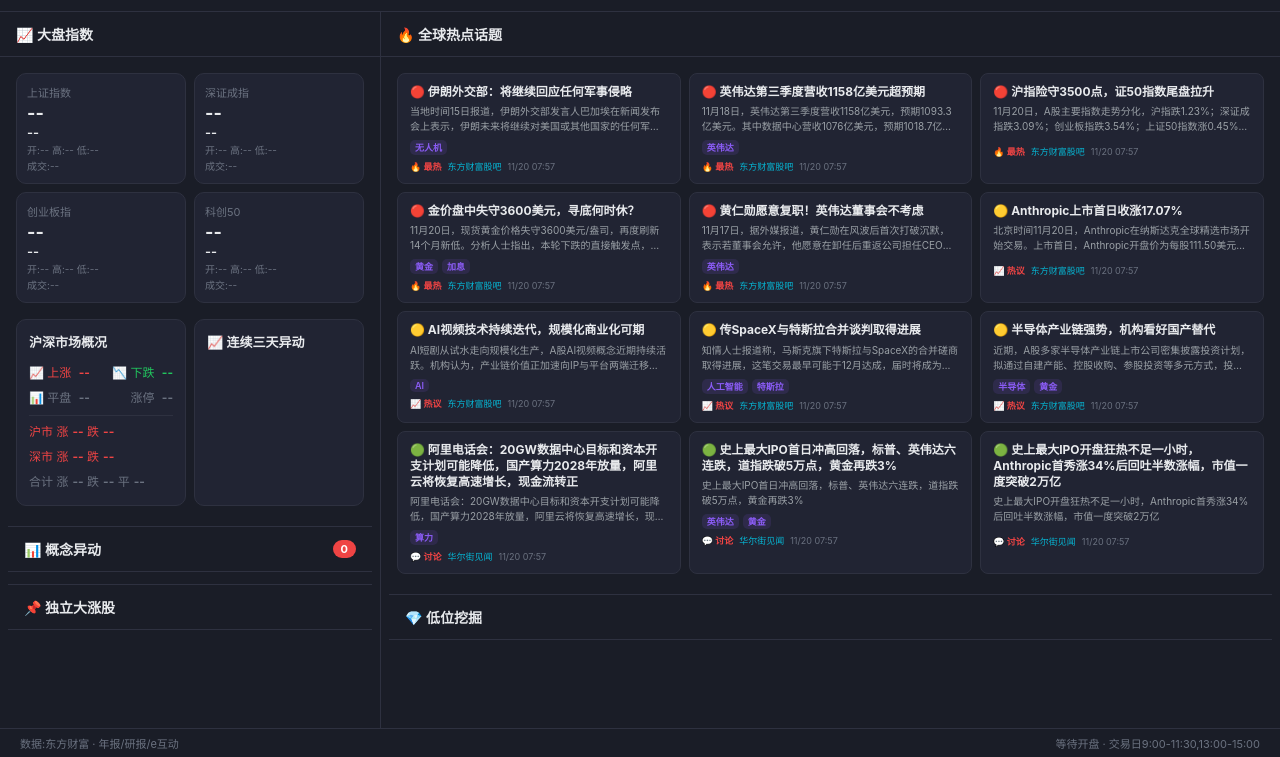
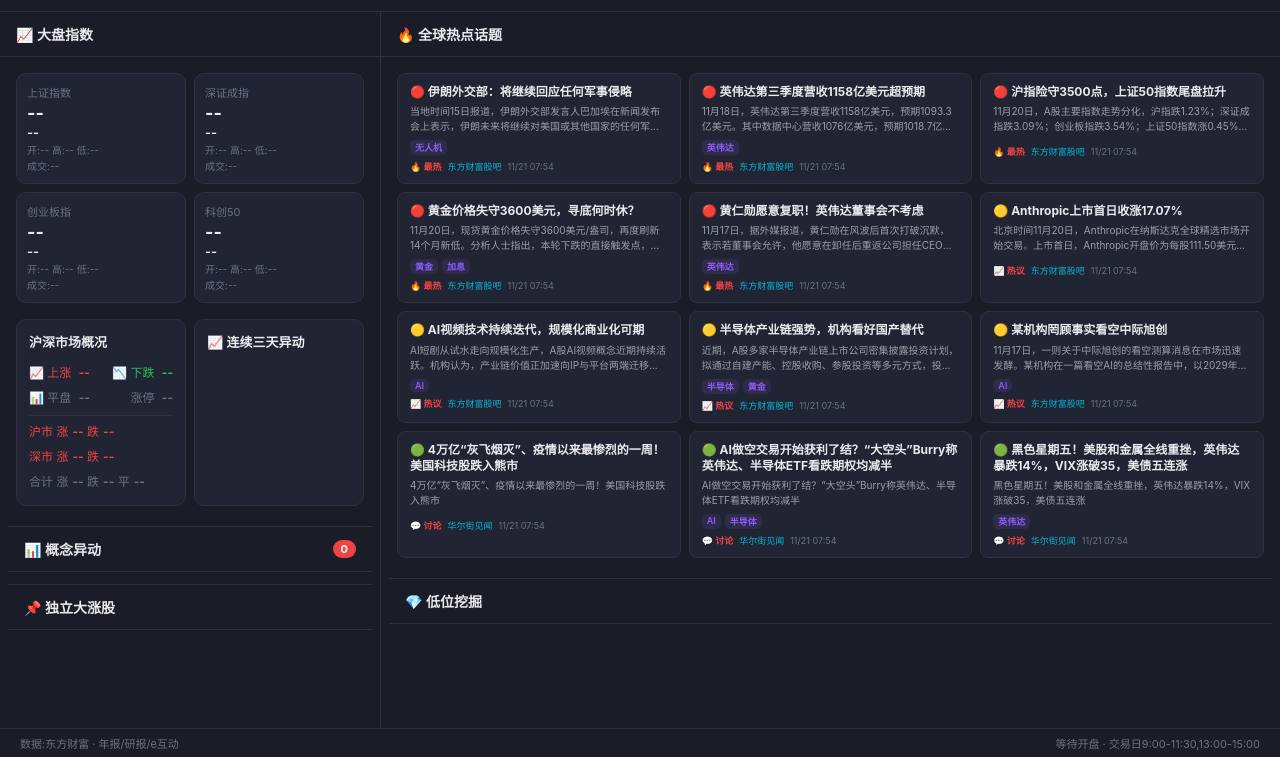
Before and after one commit to yyhhr11/upgraded-doodle, a plain HTML site: page index.html in a window 1280 px wide. Shown: the part 43-800 px from the top of the page. Drawn offline with Linux system fonts and the light colour scheme; no server answers.

Commit message:
auto: 更新热门话题 2026-11-21

```diff
--- a/index.html
+++ b/index.html
@@ -3554,21 +3554,21 @@ function isTrading(){
 function renderAlerts(){const el=document.getElementById('alerts-list');document.getElementById('ab').textContent=S.alerts.length;if(!S.alerts.length){if(el)el.innerHTML='<div class="emp"><div class="ei">👀</div><p>暂无显著异动</p></div>';return}if(el)el.innerHTML=S.alerts.map(a=>{const tops=a.topStocks||[];const cid='mine-'+a.name.replace(/[^a-zA-Z0-9\u4e00-\u9fff]/g,'');return'<div class="acard '+(a.lv==='strong'?'s':a.lv==='medium'?'m':'w')+'" onclick="document.getElementById(&quot;'+cid+'&quot;).scrollIntoView({behavior:&quot;smooth&quot;,block:&quot;start&quot;})"><div class="bn">'+(a.lv==='strong'?'🔴':a.lv==='medium'?'🟡':'🟢')+' '+a.name+'</div><div class="st"><span>涨幅 <span class="sv up">+'+a.change_pct.toFixed(1)+'%</span></span><span>涨停 <span class="sv">'+a.limit_up+'</span>只</span><span>成分 <span class="sv">'+a.total+'</span>只</span><span>得分 <span class="sv">'+a.score+'</span></span></div>'+(a.catalyst?'<div class="reason">'+a.catalyst+'</div>':'')+(tops.length?'<div style="font-size:11px;color:var(--t2);margin-top:6px;line-height:1.6">🔥 领涨：'+tops.map(s=>'<span style="color:'+(s.ch>=9.5?'var(--r)':'var(--t)')+';font-weight:600">'+s.n+'</span><span style="color:'+(s.ch>=0?'var(--r)':'var(--g)')+'">'+(s.ch>=0?'+':'')+s.ch.toFixed(1)+'%</span>').join(' | ')+'</div>':'')+'<div class="ts">'+a.time+'</div></div>'}).join('');}
 
 // ===== 全球热点话题（每日更新） =====
-// 更新日期：2026-11-20
+// 更新日期：2026-11-21
 // 数据来源：东方财富股吧 + 华尔街见闻热门
 const HOT_TOPICS=[
-  {title:'🔴 伊朗外交部：将继续回应任何军事侵略',summary:'当地时间15日报道，伊朗外交部发言人巴加埃在新闻发布会上表示，伊朗未来将继续对美国或其他国家的任何军事侵略予以回应。报道称，伊朗伊斯兰革命卫队15日称对位于巴林的美军基地发动无人机袭击，此举被指进一步加剧了德黑兰与华盛顿之间和平谈判的不确定性，并引发外界对局势升级的担忧。',tags:['无人机'],hot:'🔥 最热',source:'东方财富股吧',time:'11/20 07:57'},
-  {title:'🔴 英伟达第三季度营收1158亿美元超预期',summary:'11月18日，英伟达第三季度营收1158亿美元，预期1093.3亿美元。其中数据中心营收1076亿美元，预期1018.7亿美元。调整后毛利率74.9%。英伟达预计第四季度营收1274亿至1326亿美元，预期1252.5亿美元。',tags:['英伟达'],hot:'🔥 最热',source:'东方财富股吧',time:'11/20 07:57'},
-  {title:'🔴 沪指险守3500点，证50指数尾盘拉升',summary:'11月20日，A股主要指数走势分化，沪指跌1.23%；深证成指跌3.09%；创业板指跌3.54%；上证50指数涨0.45%，收报2785.92点。沪深京三市成交额1.43万亿，较昨日放量1165亿。',tags:[],hot:'🔥 最热',source:'东方财富股吧',time:'11/20 07:57'},
-  {title:'🔴 金价盘中失守3600美元，寻底何时休？',summary:'11月20日，现货黄金价格失守3600美元/盎司，再度刷新14个月新低。分析人士指出，本轮下跌的直接触发点，是美联储官员的鹰派表态。圣路易斯联储主席穆萨莱姆近日表示，为推动通胀回归2%目标，美联储可能需要在2027年春季前多次加息。',tags:['黄金','加息'],hot:'🔥 最热',source:'东方财富股吧',time:'11/20 07:57'},
-  {title:'🔴 黄仁勋愿意复职！英伟达董事会不考虑',summary:'11月17日，据外媒报道，黄仁勋在风波后首次打破沉默，表示若董事会允许，他愿意在卸任后重返公司担任CEO。英伟达财报会上董事会主席哈维·琼斯明确表示，董事会无意让黄仁勋回归CEO岗位。',tags:['英伟达'],hot:'🔥 最热',source:'东方财富股吧',time:'11/20 07:57'},
-  {title:'🟡 Anthropic上市首日收涨17.07%',summary:'北京时间11月20日，Anthropic在纳斯达克全球精选市场开始交易。上市首日，Anthropic开盘价为每股111.50美元，随后迅速攀升至每股115美元的高点，较发行价上涨38.6%。然而，从当地时间11时50分左右开始，Anthropic股价开启跳水模式，到收盘时涨幅大幅收窄至17.07%。',tags:[],hot:'📈 热议',source:'东方财富股吧',time:'11/20 07:57'},
-  {title:'🟡 AI视频技术持续迭代，规模化商业化可期',summary:'AI短剧从试水走向规模化生产，A股AI视频概念近期持续活跃。机构认为，产业链价值正加速向IP与平台两端迁移。伴随AI视频生成技术持续迭代，AI短剧、AI漫剧正从早期的技术尝试逐步走向规模化生产，AI影视的内容形态也从短剧、漫剧向中长剧、电影及互动影游等方向拓展。',tags:['AI'],hot:'📈 热议',source:'东方财富股吧',time:'11/20 07:57'},
-  {title:'🟡 传SpaceX与特斯拉合并谈判取得进展',summary:'知情人士报道称，马斯克旗下特斯拉与SpaceX的合并磋商取得进展，这笔交易最早可能于12月达成，届时将成为史上规模最大的并购案。两家公司董事会及顾问正在讨论合并条款、合并后实体的治理结构等事宜，其共同愿景是充分利用人工智能技术。',tags:['人工智能','特斯拉'],hot:'📈 热议',source:'东方财富股吧',time:'11/20 07:57'},
-  {title:'🟡 半导体产业链强势，机构看好国产替代',summary:'近期，A股多家半导体产业链上市公司密集披露投资计划，拟通过自建产能、控股收购、参股投资等多元方式，投向半导体设备、材料、芯片制造及测试等环节，加快补链强链。机构指出，在下游、技术、政策和资本四大动能共振下，国产半导体产业链迎来黄金发展周期。',tags:['半导体','黄金'],hot:'📈 热议',source:'东方财富股吧',time:'11/20 07:57'},
-  {title:'🟢 阿里电话会：20GW数据中心目标和资本开支计划可能降低，国产算力2028年放量，阿里云将恢复高速增长，现金流转正',summary:'阿里电话会：20GW数据中心目标和资本开支计划可能降低，国产算力2028年放量，阿里云将恢复高速增长，现金流转正',tags:['算力'],hot:'💬 讨论',source:'华尔街见闻',time:'11/20 07:57'},
-  {title:'🟢 史上最大IPO首日冲高回落，标普、英伟达六连跌，道指跌破5万点，黄金再跌3%',summary:'史上最大IPO首日冲高回落，标普、英伟达六连跌，道指跌破5万点，黄金再跌3%',tags:['英伟达','黄金'],hot:'💬 讨论',source:'华尔街见闻',time:'11/20 07:57'},
-  {title:'🟢 史上最大IPO开盘狂热不足一小时，Anthropic首秀涨34%后回吐半数涨幅，市值一度突破2万亿',summary:'史上最大IPO开盘狂热不足一小时，Anthropic首秀涨34%后回吐半数涨幅，市值一度突破2万亿',tags:[],hot:'💬 讨论',source:'华尔街见闻',time:'11/20 07:57'}
+  {title:'🔴 伊朗外交部：将继续回应任何军事侵略',summary:'当地时间15日报道，伊朗外交部发言人巴加埃在新闻发布会上表示，伊朗未来将继续对美国或其他国家的任何军事侵略予以回应。报道称，伊朗伊斯兰革命卫队15日称对位于巴林的美军基地发动无人机袭击，此举被指进一步加剧了德黑兰与华盛顿之间和平谈判的不确定性，并引发外界对局势升级的担忧。',tags:['无人机'],hot:'🔥 最热',source:'东方财富股吧',time:'11/21 07:54'},
+  {title:'🔴 英伟达第三季度营收1158亿美元超预期',summary:'11月18日，英伟达第三季度营收1158亿美元，预期1093.3亿美元。其中数据中心营收1076亿美元，预期1018.7亿美元。调整后毛利率74.9%。英伟达预计第四季度营收1274亿至1326亿美元，预期1252.5亿美元。',tags:['英伟达'],hot:'🔥 最热',source:'东方财富股吧',time:'11/21 07:54'},
+  {title:'🔴 沪指险守3500点，上证50指数尾盘拉升',summary:'11月20日，A股主要指数走势分化，沪指跌1.23%；深证成指跌3.09%；创业板指跌3.54%；上证50指数涨0.45%，收报2785.92点。沪深京三市成交额1.43万亿，较昨日放量1165亿。',tags:[],hot:'🔥 最热',source:'东方财富股吧',time:'11/21 07:54'},
+  {title:'🔴 黄金价格失守3600美元，寻底何时休？',summary:'11月20日，现货黄金价格失守3600美元/盎司，再度刷新14个月新低。分析人士指出，本轮下跌的直接触发点，是美联储官员的鹰派表态。圣路易斯联储主席穆萨莱姆近日表示，为推动通胀回归2%目标，美联储可能需要在2027年春季前多次加息。',tags:['黄金','加息'],hot:'🔥 最热',source:'东方财富股吧',time:'11/21 07:54'},
+  {title:'🔴 黄仁勋愿意复职！英伟达董事会不考虑',summary:'11月17日，据外媒报道，黄仁勋在风波后首次打破沉默，表示若董事会允许，他愿意在卸任后重返公司担任CEO。英伟达财报会上董事会主席哈维·琼斯明确表示，董事会无意让黄仁勋回归CEO岗位。',tags:['英伟达'],hot:'🔥 最热',source:'东方财富股吧',time:'11/21 07:54'},
+  {title:'🟡 Anthropic上市首日收涨17.07%',summary:'北京时间11月20日，Anthropic在纳斯达克全球精选市场开始交易。上市首日，Anthropic开盘价为每股111.50美元，随后迅速攀升至每股115美元的高点，较发行价上涨38.6%。然而，从当地时间11时50分左右开始，Anthropic股价开启跳水模式，到收盘时涨幅大幅收窄至17.07%。',tags:[],hot:'📈 热议',source:'东方财富股吧',time:'11/21 07:54'},
+  {title:'🟡 AI视频技术持续迭代，规模化商业化可期',summary:'AI短剧从试水走向规模化生产，A股AI视频概念近期持续活跃。机构认为，产业链价值正加速向IP与平台两端迁移。伴随AI视频生成技术持续迭代，AI短剧、AI漫剧正从早期的技术尝试逐步走向规模化生产，AI影视的内容形态也从短剧、漫剧向中长剧、电影及互动影游等方向拓展。',tags:['AI'],hot:'📈 热议',source:'东方财富股吧',time:'11/21 07:54'},
+  {title:'🟡 半导体产业链强势，机构看好国产替代',summary:'近期，A股多家半导体产业链上市公司密集披露投资计划，拟通过自建产能、控股收购、参股投资等多元方式，投向半导体设备、材料、芯片制造及测试等环节，加快补链强链。机构指出，在下游、技术、政策和资本四大动能共振下，国产半导体产业链迎来黄金发展周期。',tags:['半导体','黄金'],hot:'📈 热议',source:'东方财富股吧',time:'11/21 07:54'},
+  {title:'🟡 某机构罔顾事实看空中际旭创',summary:'11月17日，一则关于中际旭创的看空测算消息在市场迅速发酵。某机构在一篇看空AI的总结性报告中，以2029年AI资本开支8000亿美元为测算基准，叠加15%利润率等假设，测算出中际旭创2029年净利润约300亿元，进而得出其“稳态估值”仅在3000亿至4500亿元之间的结论。',tags:['AI'],hot:'📈 热议',source:'东方财富股吧',time:'11/21 07:54'},
+  {title:'🟢 4万亿“灰飞烟灭”、疫情以来最惨烈的一周！美国科技股跌入熊市',summary:'4万亿“灰飞烟灭”、疫情以来最惨烈的一周！美国科技股跌入熊市',tags:[],hot:'💬 讨论',source:'华尔街见闻',time:'11/21 07:54'},
+  {title:'🟢 AI做空交易开始获利了结？“大空头”Burry称英伟达、半导体ETF看跌期权均减半',summary:'AI做空交易开始获利了结？“大空头”Burry称英伟达、半导体ETF看跌期权均减半',tags:['AI','半导体'],hot:'💬 讨论',source:'华尔街见闻',time:'11/21 07:54'},
+  {title:'🟢 黑色星期五！美股和金属全线重挫，英伟达暴跌14%，VIX涨破35，美债五连涨',summary:'黑色星期五！美股和金属全线重挫，英伟达暴跌14%，VIX涨破35，美债五连涨',tags:['英伟达'],hot:'💬 讨论',source:'华尔街见闻',time:'11/21 07:54'}
 ];
 
 function renderHotTopics(){
```
